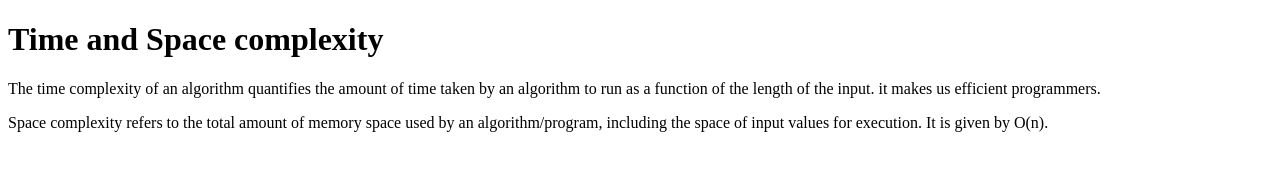
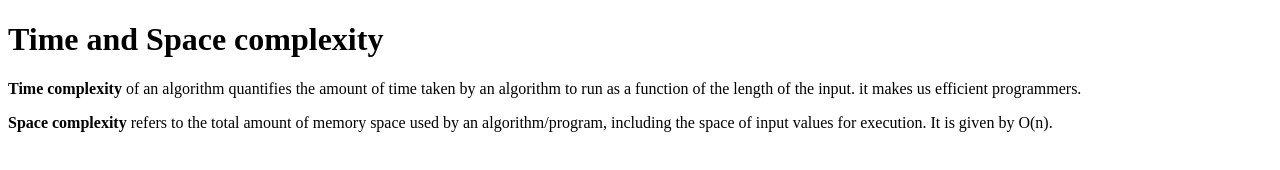
Before and after one commit to acciojob/time-and-space-complexity-Neelesh0124, a website: page main.html in a window 1280 px wide. Drawn offline with Linux system fonts and the light colour scheme.

Commit message:
created a submission

```diff
--- a/main.html
+++ b/main.html
@@ -9,8 +9,8 @@
 <body>
 	<!-- the entire body must be written by student -->
 	<h1>Time and Space complexity</h1>
-	<p>The time complexity of an algorithm quantifies the amount of time taken by an algorithm to run as a function of the length of the input. it makes us efficient programmers.</p>
-	<p>Space complexity refers to the total amount of memory space used by an algorithm/program, including the space of input values for execution. It is given by O(n).</p>
+	<p><b>Time complexity</b> of an algorithm quantifies the amount of time taken by an algorithm to run as a function of the length of the input. it makes us efficient programmers.</p>
+	<p><b>Space complexity</b> refers to the total amount of memory space used by an algorithm/program, including the space of input values for execution. It is given by O(n).</p>
     <script type="text/javascript" src="./script.js">
 </script>
 
```
